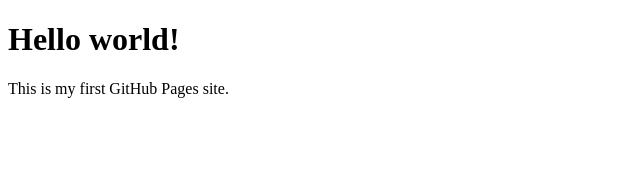
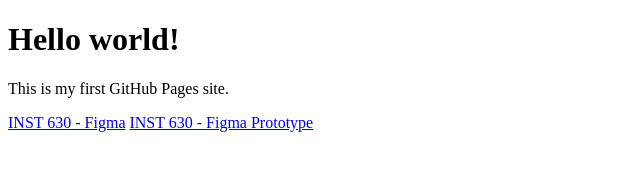
Before and after one commit to sidag45/sidag45.github.io, a plain HTML site: page index.html in a window 1280 px wide. Shown: the whole page, without its empty margins (0-640 px from the left). Drawn offline with Linux system fonts and the light colour scheme.

Commit message:
uadd INST630

```diff
--- a/index.html
+++ b/index.html
@@ -6,5 +6,7 @@
   <body>
     <h1>Hello world!</h1>
     <p>This is my first GitHub Pages site.</p>
+    <a href="https://www.figma.com/design/mi3gsGsvT80p77wocAlF7g/Untitled?node-id=0-1&t=Nbpej3BhNKnVTDpX-1">INST 630 - Figma</a>
+    <a href="https://www.figma.com/proto/mi3gsGsvT80p77wocAlF7g/Untitled?node-id=3-2&p=f&viewport=290%2C129%2C0.17&t=ZroqmDYzponEUq3f-1&scaling=min-zoom&content-scaling=fixed&starting-point-node-id=3%3A2&show-proto-sidebar=1&page-id=0%3A1">INST 630 - Figma Prototype</a>
   </body>
 </html>
```
